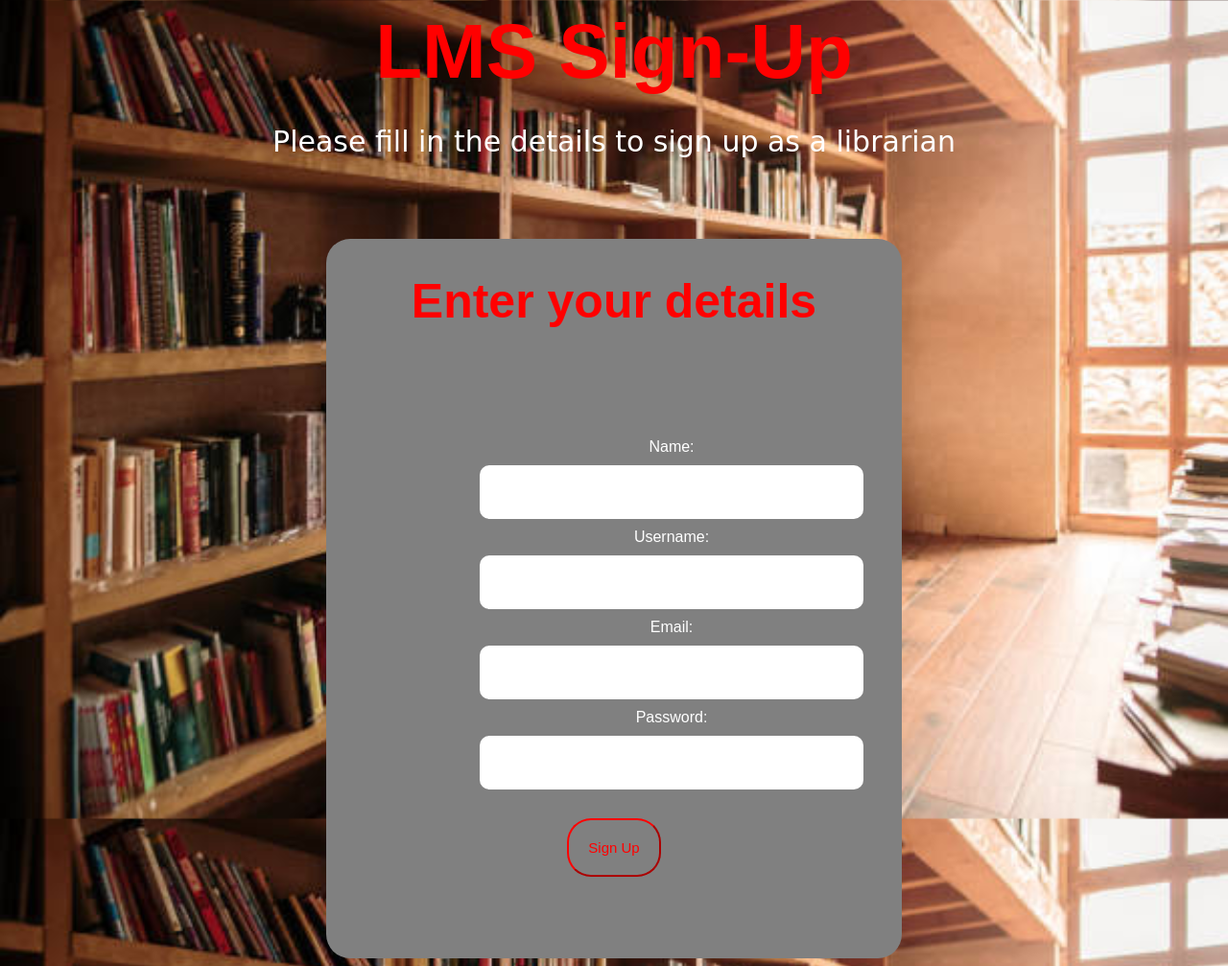
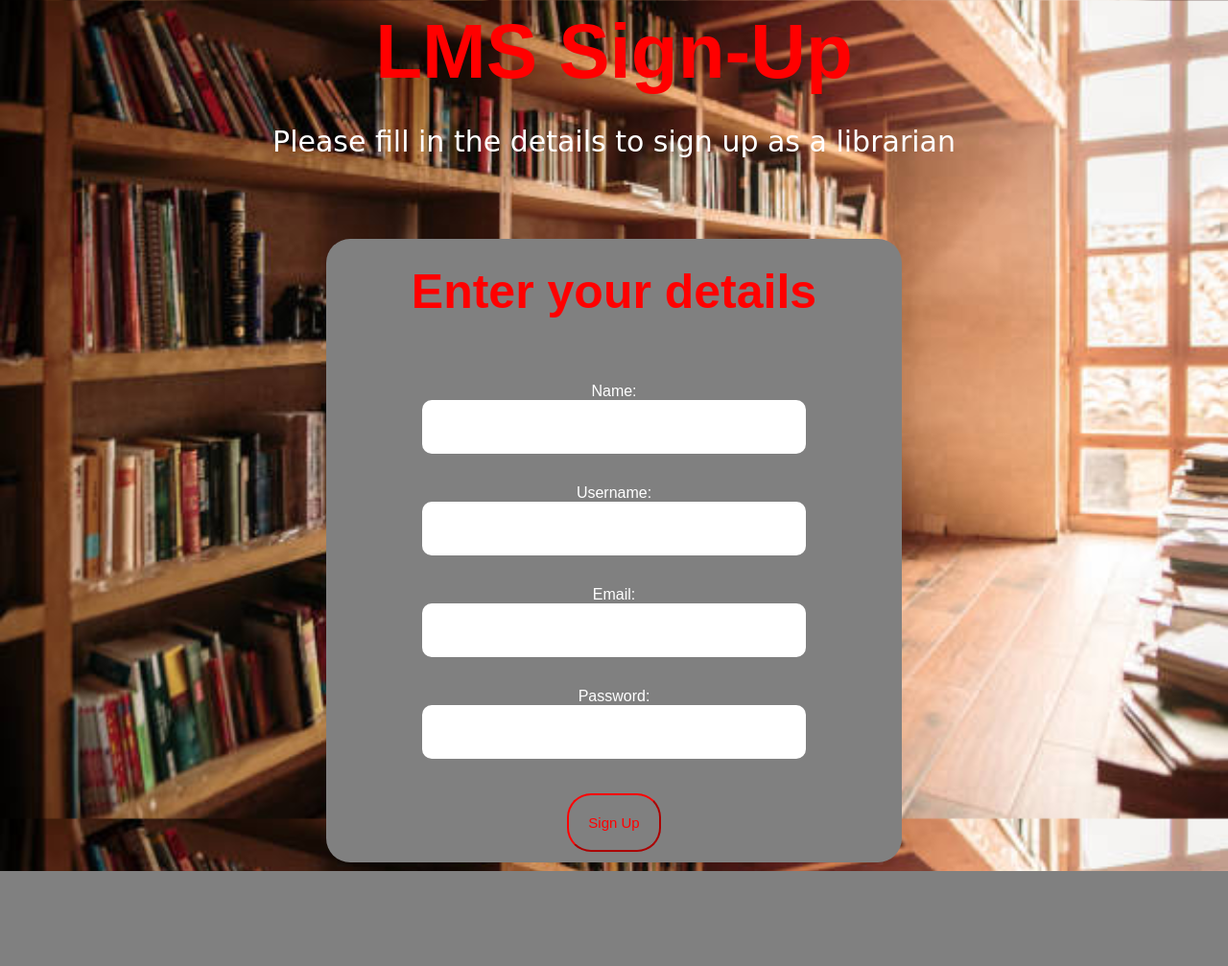
Before and after one commit to Indy911/LMS-Project, a Django app: page /signup-librarian/ in a window 1280 px wide. Shown: the whole page at 96% size. After the commit the page ends 908 px from the top, so only its background shows below. Run offline with Django 5.2, Linux system fonts and the light colour scheme; some web fonts are replaced.

Commit message:
Fixed Librarian form centering issue in signup-librarian.html template

```diff
--- a/core/static/core/styles.css
+++ b/core/static/core/styles.css
@@ -87,9 +87,8 @@ a {
     flex-direction: column;
     justify-content: center;
     align-items: center;
-    height: 750px;
+    height: 650px;
     width: 600px;
-    margin: auto;
     background-color: grey;
     border-radius: 25px;
 }
@@ -97,10 +96,7 @@ a {
 form {
     display: flex;
     flex-direction: column;
-    justify-content: center;
-    align-items: center;
-    padding: 5vw 10vw;
-    width: 50%;
+    width: 70%;
     border-radius: 15px;
 }
 
@@ -108,7 +104,6 @@ form input {
     border: 5px;
     border-radius: 10px;
     padding: 20px;
-    margin: 10px;
     font-size: 14px;
     background-color: white;
     color: black;
--- a/core/templates/core/login-mainpage.html
+++ b/core/templates/core/login-mainpage.html
@@ -14,7 +14,7 @@
     <body>
         <div>
             <h1>LMS Login</h1>
-            <p class="edu-nsw-act-cursive", style="text-align:center;">Please verify what you are</p>
+            <p class="edu-nsw-act-cursive", style="text-align:center;">You are a: </p>
         </div>
         <br>
         <br>
@@ -22,6 +22,8 @@
         <div class="button-container-vertical">
             <button class="big-button">Librarian</button>
             <button class="big-button">Library Member</button>
+            <br>
+            <a href="{% url 'signup-mainpage' %}">Don't have an account? Sign up</a>
         </div>
   </html>
 </DOCTYPE>
--- a/core/templates/core/signup-librarian.html
+++ b/core/templates/core/signup-librarian.html
@@ -25,7 +25,7 @@
     <div class="form-container">
       <h3>Enter your details</h3>
       <form method="POST" action="/signup-librarian/">
-        {% csrf_token %} {{ form }}
+        {% csrf_token %} {{ form.as_p }}
         <button type="submit" class="small-button">Sign Up</button>
       </form>
     </div>
--- a/core/urls.py
+++ b/core/urls.py
@@ -3,8 +3,8 @@
 
 urlpatterns = [
     path('', views.home, name='home'),
+    path('signup-mainpage/', views.signupmain, name='signup-mainpage'),
     path('login-mainpage/', views.loginmain, name='login-mainpage'),
-    path('signup-mainpage/', views.signupmain, name='singup-mainpage'),
     path('signup-librarian/', views.signup_librarian, name='signup-librarian'),
     path('librarian_list/', views.librarian_search, name='librarian_list'),
 ]
```
